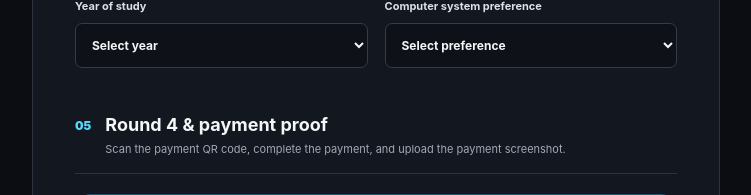
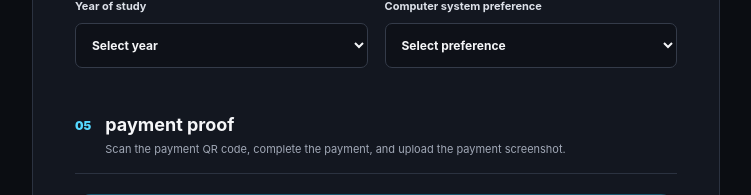
Before and after one commit to gokul6457/syntrix-registration-web, a Flask app: page /register in a window 1280 px wide. Shown: the part 1629-1824 px from the top of the page, without its empty margins (96-847 px from the left). Run offline with Flask 3, Linux system fonts and the light colour scheme; data that the repository does not hold is empty.

Commit message:
Update register.html

```diff
--- a/templates/register.html
+++ b/templates/register.html
@@ -29,7 +29,7 @@
     <label>Year of study <select name="year_of_study" required><option value="">Select year</option><option value="Second Year" {% if data.get('year_of_study') == 'Second Year' %}selected{% endif %}>Second Year</option><option value="Other" {% if data.get('year_of_study') == 'Other' %}selected{% endif %}>Other</option></select></label>
     <label>Computer system preference <select name="system_preference" required><option value="">Select preference</option><option value="I can bring my own laptop" {% if data.get('system_preference') == 'I can bring my own laptop' %}selected{% endif %}>I can bring my own laptop</option><option value="Please provide a computer system" {% if data.get('system_preference') == 'Please provide a computer system' %}selected{% endif %}>Please provide a computer system</option></select></label>
   </div>
-  <div class="form-section-title"><span>05</span><div><h2>Round 4 & payment proof</h2><p>Scan the payment QR code, complete the payment, and upload the payment screenshot.</p></div></div>
+  <div class="form-section-title"><span>05</span><div><h2> payment proof</h2><p>Scan the payment QR code, complete the payment, and upload the payment screenshot.</p></div></div>
   <div class="payment-scanner-card">
     <h3> (120 per team) PAYMENT QR CODE</h3>
     <img src="{{ url_for('static', filename='payment_scanner.jpeg') }}" alt="Payment QR code">
```
